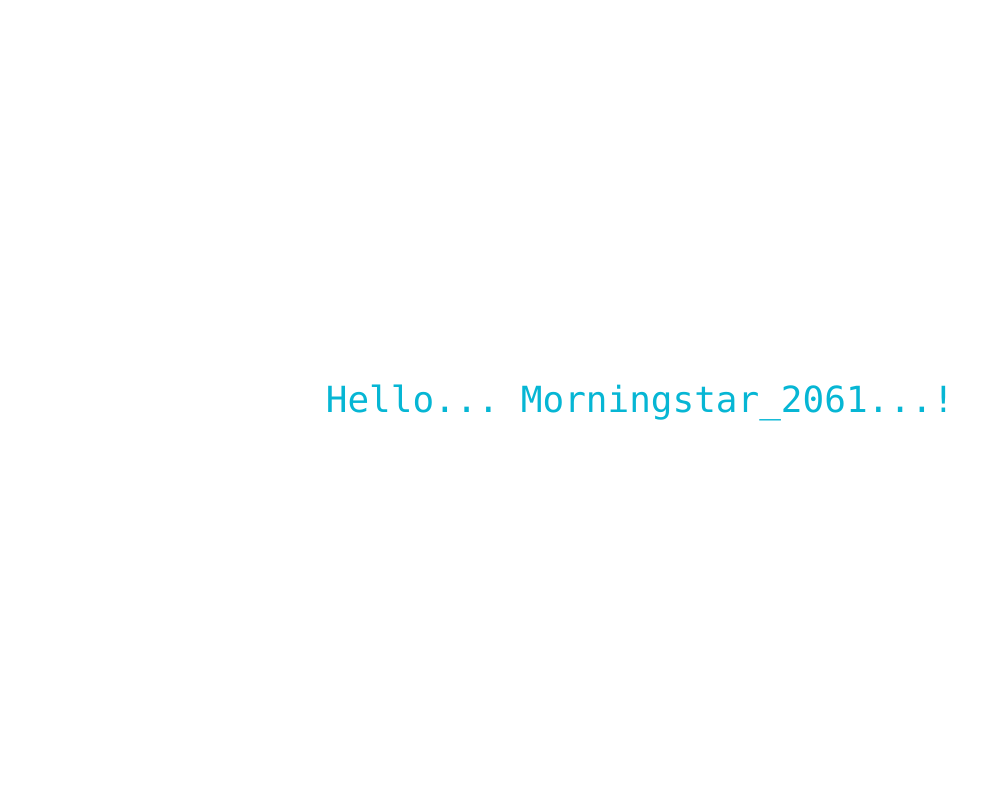
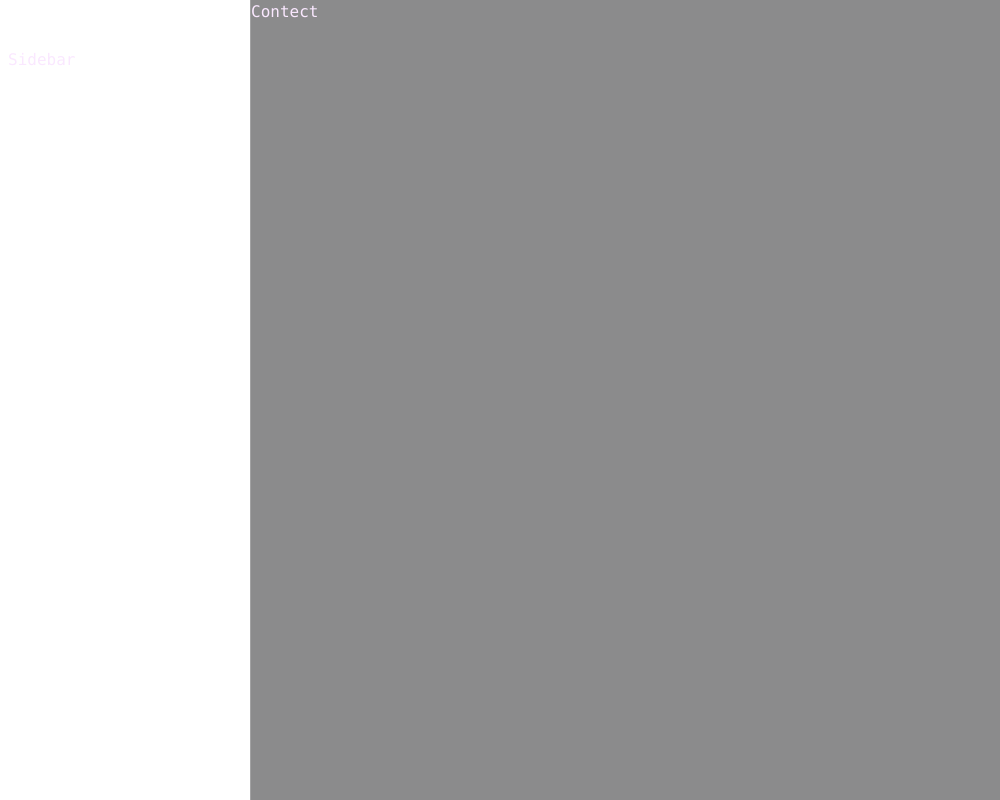
Before and after one commit to akash2061/NoteBook-app, a React (Vite) app: page / in a window 1280 px wide. Shown: the whole page, without its empty margins (0-1000 px from the left). Built offline with nearby package versions, Linux system fonts and the light colour scheme.

Commit message:
Layout-Building

```diff
--- a/src/main/index.ts
+++ b/src/main/index.ts
@@ -13,13 +13,13 @@ function createWindow(): void {
 		...(process.platform === 'linux' ? { icon } : {}),
 		center: true,
 		title:'Notebook',
-		frame: false,
+		frame: true,
 		backgroundColor: '#B0454545', // Semi-transparent background color for Windows
 		transparent: true,
 		vibrancy: 'under-window', // macOS only ;)
 		visualEffectState: 'active',
 		titleBarStyle: 'hidden',
-		trafficLightPosition:{x: 15, y:10},
+		// trafficLightPosition:{x: 5, y:5},
 		webPreferences: {
 			preload: join(__dirname, '../preload/index.js'),
 			sandbox: true,
--- a/src/renderer/src/App.tsx
+++ b/src/renderer/src/App.tsx
@@ -1,8 +1,14 @@
+import { Content, RootLayout, Sidebar } from "./components"
+
 function App() {
 	return (
-		<div className="flex h-screen items-center justify-center">
-			<span className="text-4xl text-cyan-500">Hello... Morningstar_2061...!</span>
-		</div>
+		// <div className="flex h-screen items-center justify-center">
+		// 	<span className="text-4xl text-cyan-500">Hello... Morningstar_2061...!</span>
+		// </div>
+		<RootLayout>
+			<Sidebar className="p-2">Sidebar</Sidebar>
+			<Content className="border-l bg-zinc-900/50 border-l-white/20">Contect</Content>
+		</RootLayout>
 	)
 }
 
--- a/src/renderer/src/components/AppLayout.tsx
+++ b/src/renderer/src/components/AppLayout.tsx
@@ -1,5 +1,11 @@
 import { ComponentProps, forwardRef } from "react"
 import { twMerge } from "tailwind-merge"
+
+export const RootLayout = ({ className, children, ...props }: ComponentProps<'main'>) => {
+    return <main className={twMerge('flex flow-row h-screen', className)} {...props}>
+        {children}
+    </main>
+}
 
 export const Sidebar = ({ className, children, ...props }: ComponentProps<'aside'>) => {
     return <aside className={twMerge('w-[250px] mt-10 h-[100vh + 10px] overflow-auto', className)}{...props}>
--- a/src/renderer/src/components/index.ts
+++ b/src/renderer/src/components/index.ts
@@ -0,0 +1 @@
+export * from './AppLayout';
```
Also changed, not shown: src/renderer/src/components/DraggableTopBar.tsx (added).
